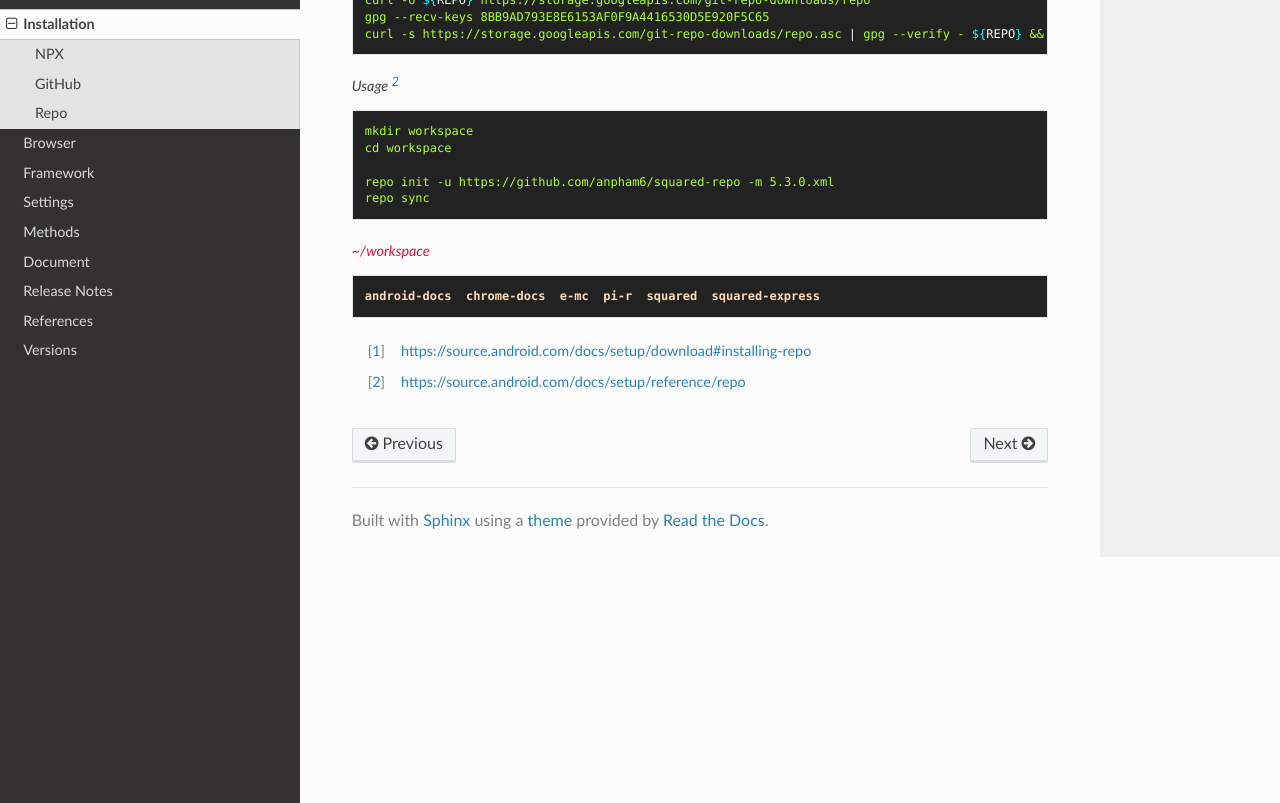
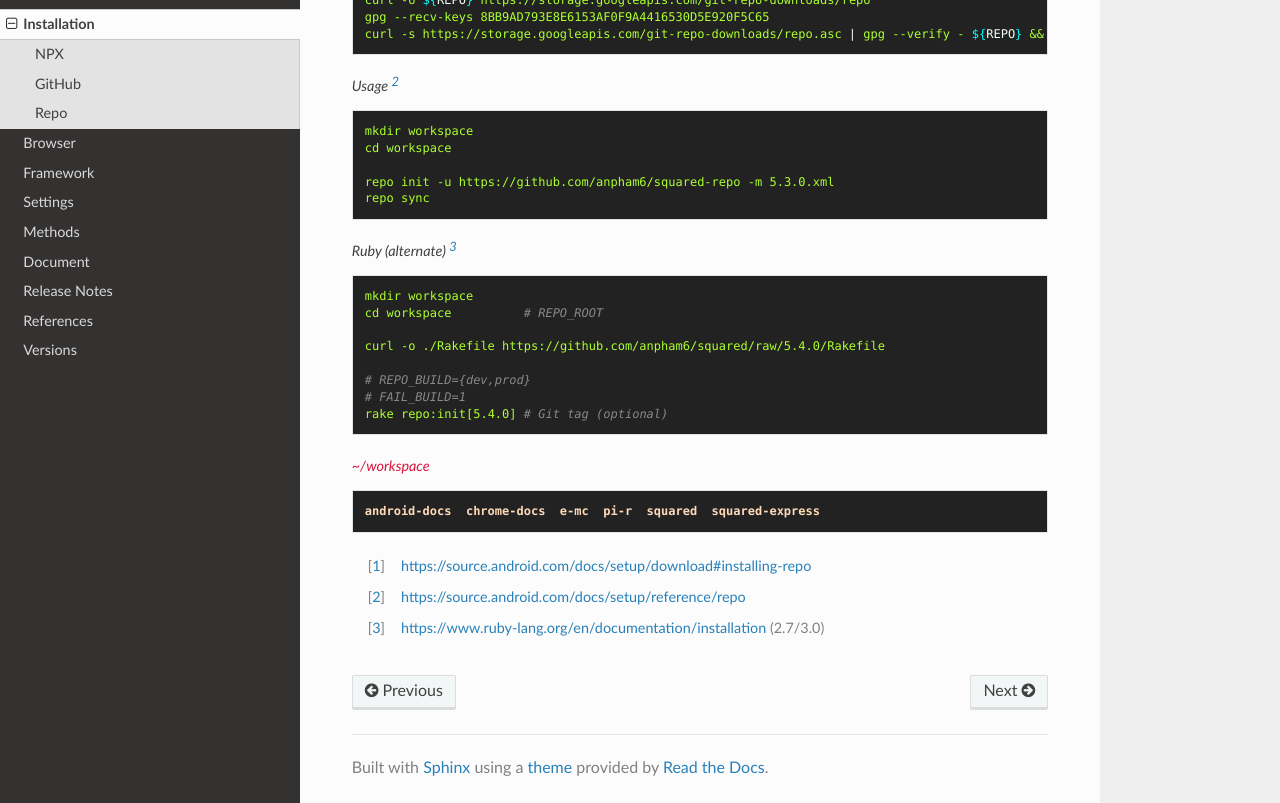
Before and after one commit to anpham6/android-docs, a Sphinx documentation site: the page built from source/installation.rst, in a window 1280 px wide and 900 px high, scrolled down 1809 px, cut to the strip 97-900 px from the top of the window. Built offline with Sphinx 7.4.7 and the Read the Docs theme 2.0.0, drawn with Linux system fonts in a browser that asks for light colours.

Commit message:
Installation: Repo workspace management using Ruby.

```diff
--- a/source/installation.rst
+++ b/source/installation.rst
@@ -113,6 +113,18 @@ Repo
   repo init -u https://github.com/anpham6/squared-repo -m 5.3.0.xml
   repo sync
 
+.. code-block::
+  :caption: Ruby (alternate) [#]_
+
+  mkdir workspace
+  cd workspace          # REPO_ROOT
+
+  curl -o ./Rakefile https://github.com/anpham6/squared/raw/5.4.0/Rakefile
+
+  # REPO_BUILD={dev,prod}
+  # FAIL_BUILD=1
+  rake repo:init[5.4.0] # Git tag (optional)
+
 .. rst-class:: installation-workspace
 
 .. code-block::
@@ -122,3 +134,4 @@ Repo
 
 .. [#] https://source.android.com/docs/setup/download#installing-repo
 .. [#] https://source.android.com/docs/setup/reference/repo
+.. [#] https://www.ruby-lang.org/en/documentation/installation (2.7/3.0)
```
